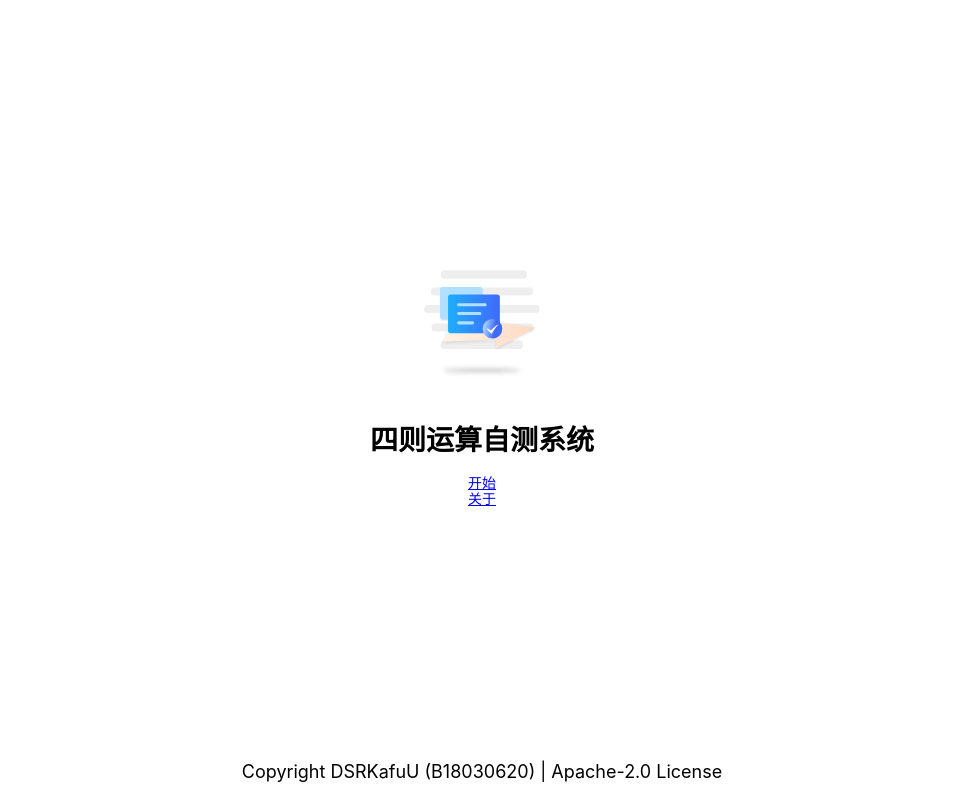
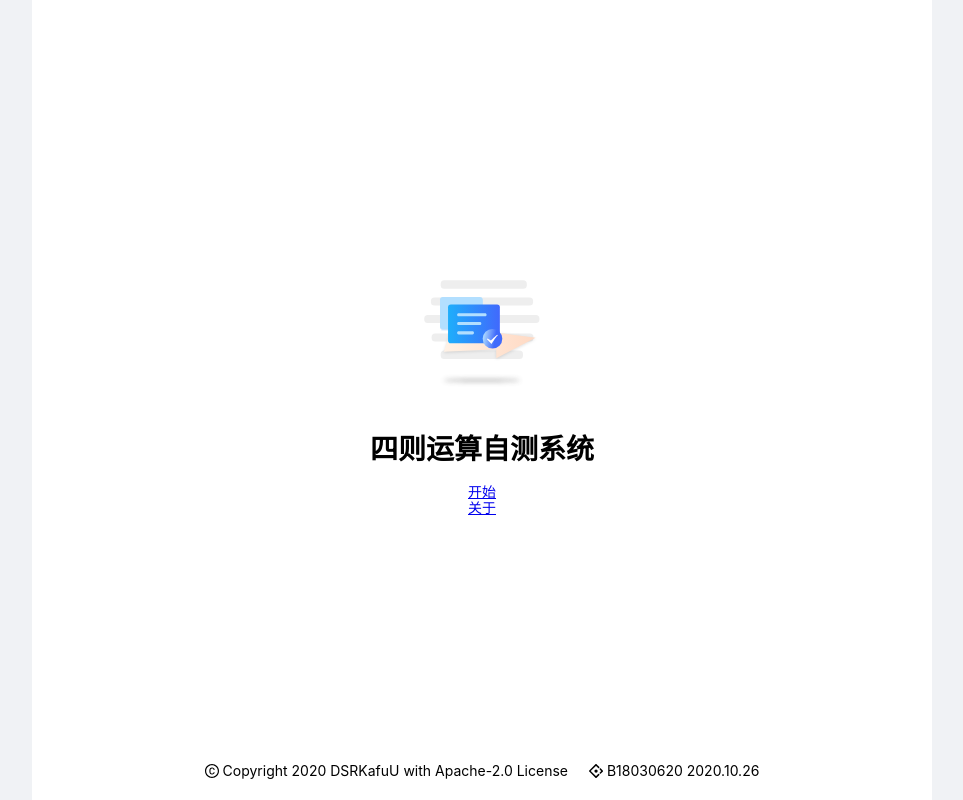
Before and after one commit to dsrkafuu/pouni-calculation-tester, a React (Create React App) app: page / in a window 1280 px wide. Shown: the whole page, without its empty margins (158-1121 px from the left). Built offline with nearby package versions, Linux system fonts and the light colour scheme.

Commit message:
new: add global footer

```diff
--- a/craco.config.js
+++ b/craco.config.js
@@ -9,6 +9,8 @@ module.exports = {
         customizeTheme: {
           '@primary-color': '#ff7a45',
           '@border-radius-base': '3px',
+          '@font-family':
+            "-apple-system, BlinkMacSystemFont, 'SF Pro Text', 'Segoe UI', 'Arial', 'Helvetica Neue', 'Helvetica', 'PingFang SC', 'Hiragino Sans GB', 'Source Han Sans CN', 'Source Han Sans SC', 'Microsoft YaHei', 'WenQuanYi Micro Hei', sans-serif",
         },
       },
     },
--- a/src/App.js
+++ b/src/App.js
@@ -9,6 +9,7 @@ import {
   InfoCircleOutlined,
 } from '@ant-design/icons';
 // views
+import Footer from './components/Footer';
 import Start from './views/Start';
 
 /**
@@ -62,6 +63,7 @@ const App = withRouter(({ history }) => {
           <Redirect to="/" />
         </Switch>
       </div>
+      <Footer divider={true} />
     </div>
   );
 });
--- /dev/null
+++ b/src/components/Footer/index.js
@@ -0,0 +1,23 @@
+import React from 'react';
+import { Divider } from 'antd';
+import { CopyrightOutlined, AntDesignOutlined } from '@ant-design/icons';
+
+function Footer(props) {
+  return (
+    <div className="footer">
+      {props.divider && <Divider />}
+      <div className="footer-content">
+        <div>
+          <CopyrightOutlined />
+          <span>&nbsp;Copyright 2020 DSRKafuU with Apache-2.0 License</span>
+        </div>
+        <div>
+          <AntDesignOutlined />
+          <span>&nbsp;B18030620 2020.10.26</span>
+        </div>
+      </div>
+    </div>
+  );
+}
+
+export default Footer;
--- a/src/index.scss
+++ b/src/index.scss
@@ -5,9 +5,38 @@ html,
 body {
   font-size: $font-size-base;
   font-family: $font-family-base;
+  background-color: #f0f2f5 !important;
 }
 
 #root {
   max-width: 900px;
   margin: 0 auto;
+  background-color: #fff !important;
+  height: 100%;
 }
+
+.app {
+  height: 100%;
+  display: flex;
+  flex-direction: column;
+  .app-nav {
+    flex: 0 0 auto;
+  }
+  .app-content {
+    flex: 1 1 auto;
+  }
+}
+
+.footer-content {
+  flex: 0 0 auto;
+  display: flex;
+  padding-bottom: $margin-md;
+  justify-content: center;
+
+  & > div:first-child {
+    margin-right: $margin-xs;
+  }
+  & > div:last-child {
+    margin-left: $margin-xs;
+  }
+}
--- a/src/views/Home/index.js
+++ b/src/views/Home/index.js
@@ -2,6 +2,8 @@ import { Button, Space } from 'antd';
 import { Link } from 'react-router-dom';
 import HomeChecked from '../../assets/svg/HomeChecked.svg';
 import './index.scss';
+
+import Footer from '../../components/Footer';
 
 /**
  * home page
@@ -23,9 +25,7 @@ function Home() {
           </Space>
         </div>
       </div>
-      <div className="home-footer">
-        <span>Copyright DSRKafuU (B18030620) | Apache-2.0 License</span>
-      </div>
+      <Footer divider={false} />
     </div>
   );
 }
```
